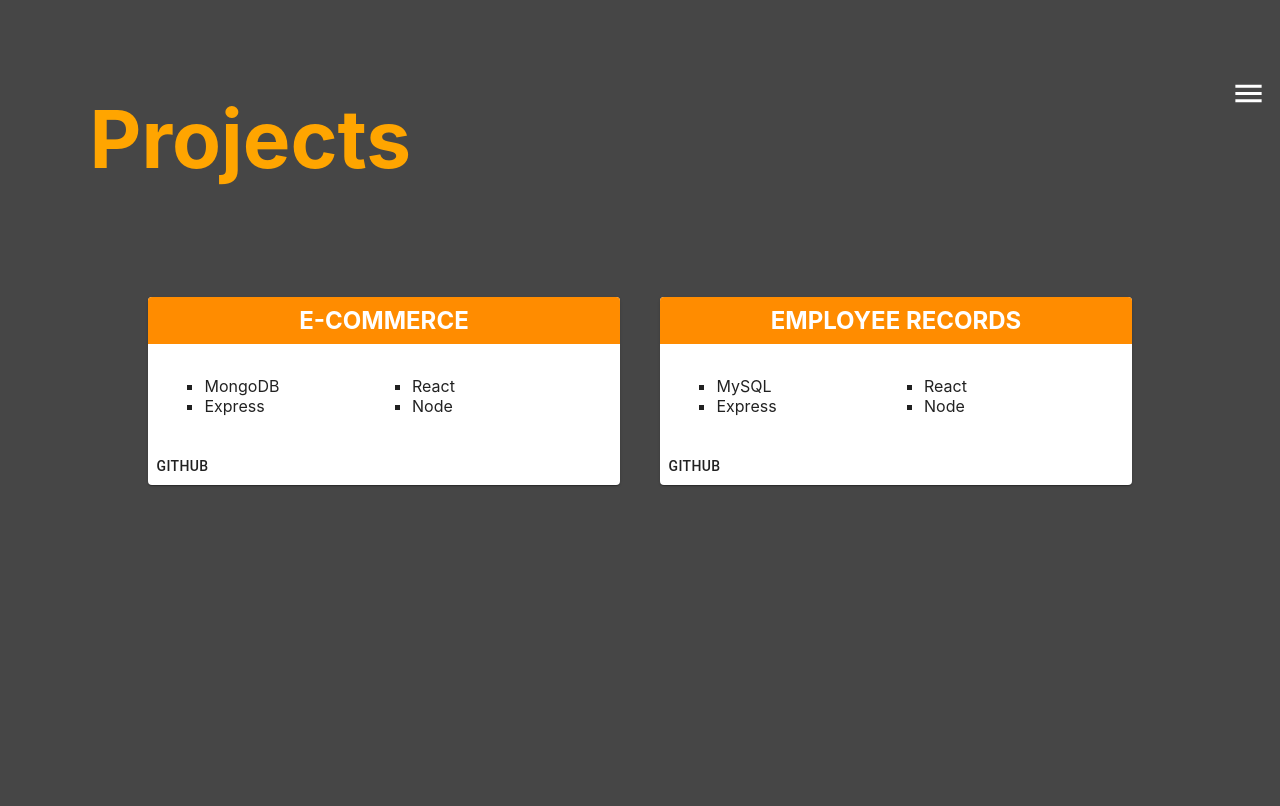
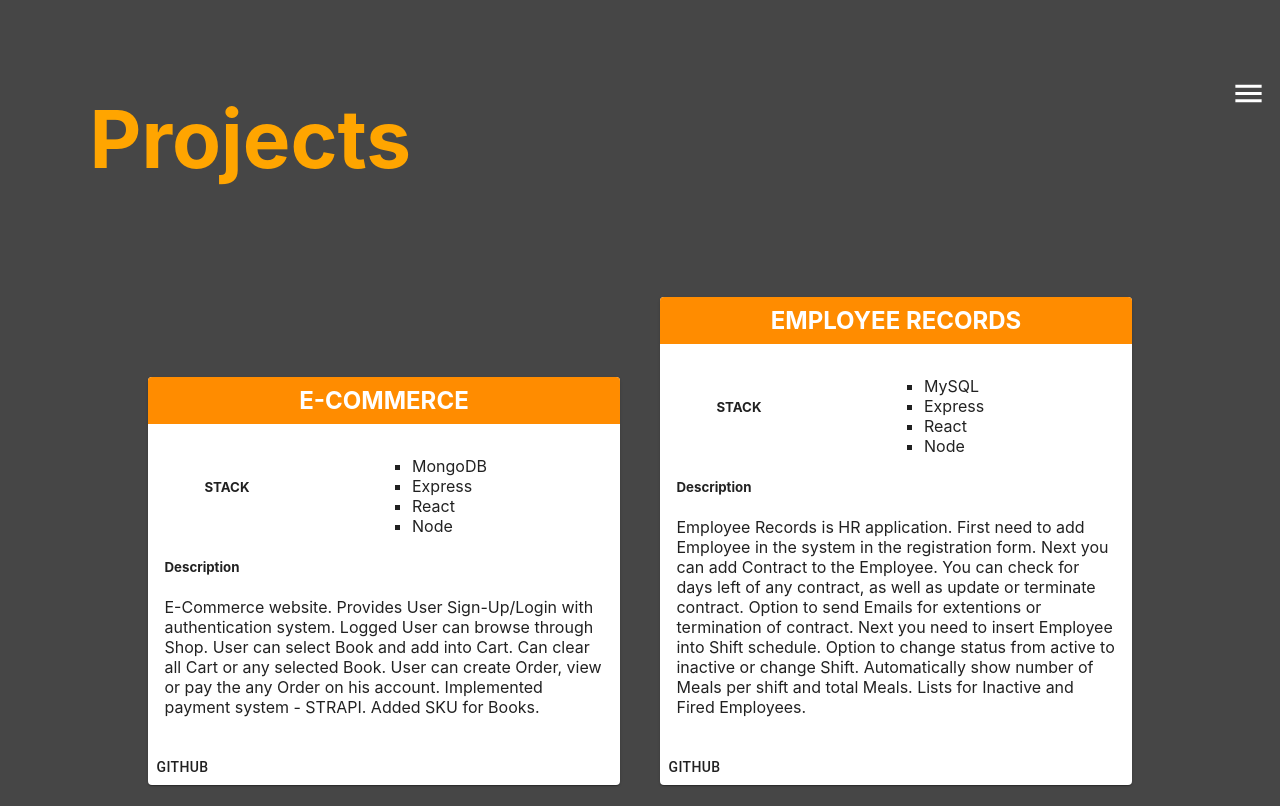
Before and after one commit to philip993/next-portfolio, a Next.js app: page /projects in a window 1280 px wide. Built offline with nearby package versions, Linux system fonts and the light colour scheme.

Commit message:
2.14. Updated Project's Card

```diff
--- a/pages/projects.js
+++ b/pages/projects.js
@@ -6,6 +6,7 @@ import {
   CardContent,
   CardActionArea,
   Button,
+  CardActions,
 } from '@material-ui/core';
 
 const Projects = () => (
@@ -20,17 +21,29 @@ const Projects = () => (
           <h2>E-COMMERCE</h2>
           <CardContent>
             <ul>
+              <h5>STACK</h5>
               <li>MongoDB</li>
               <li>Express</li>
               <li>React</li>
               <li>Node</li>
             </ul>
+            <div className={styles.cardSpan}>
+              <h5>Description</h5>
+              <p disabled>
+                E-Commerce website. Provides User Sign-Up/Login with
+                authentication system. Logged User can browse through Shop. User
+                can select Book and add into Cart. Can clear all Cart or any
+                selected Book. User can create Order, view or pay the any Order
+                on his account. Implemented payment system - STRAPI. Added SKU
+                for Books.
+              </p>
+            </div>
           </CardContent>
-          <CardActionArea>
-            <Button>
+          <div className={styles.btnArea}>
+            <Button className={styles.btn}>
               <a href="https://github.com/philip993/e-com">GitHub</a>
             </Button>
-          </CardActionArea>
+          </div>
         </Card>
       </section>
 
@@ -39,17 +52,32 @@ const Projects = () => (
           <h2>EMPLOYEE RECORDS</h2>
           <CardContent>
             <ul>
+              <h5>STACK</h5>
               <li>MySQL</li>
               <li>Express</li>
               <li>React</li>
               <li>Node</li>
             </ul>
+            <div className={styles.cardSpan}>
+              <h5>Description</h5>
+              <p>
+                Employee Records is HR application. First need to add Employee
+                in the system in the registration form. Next you can add
+                Contract to the Employee. You can check for days left of any
+                contract, as well as update or terminate contract. Option to
+                send Emails for extentions or termination of contract. Next you
+                need to insert Employee into Shift schedule. Option to change
+                status from active to inactive or change Shift. Automatically
+                show number of Meals per shift and total Meals. Lists for
+                Inactive and Fired Employees.
+              </p>
+            </div>
           </CardContent>
-          <CardActionArea>
-            <Button>
+          <div className={styles.btnArea}>
+            <Button className={styles.btn}>
               <a href="https://github.com/philip993/employee-rec">GitHub</a>
             </Button>
-          </CardActionArea>
+          </div>
         </Card>
       </section>
     </div>
```
